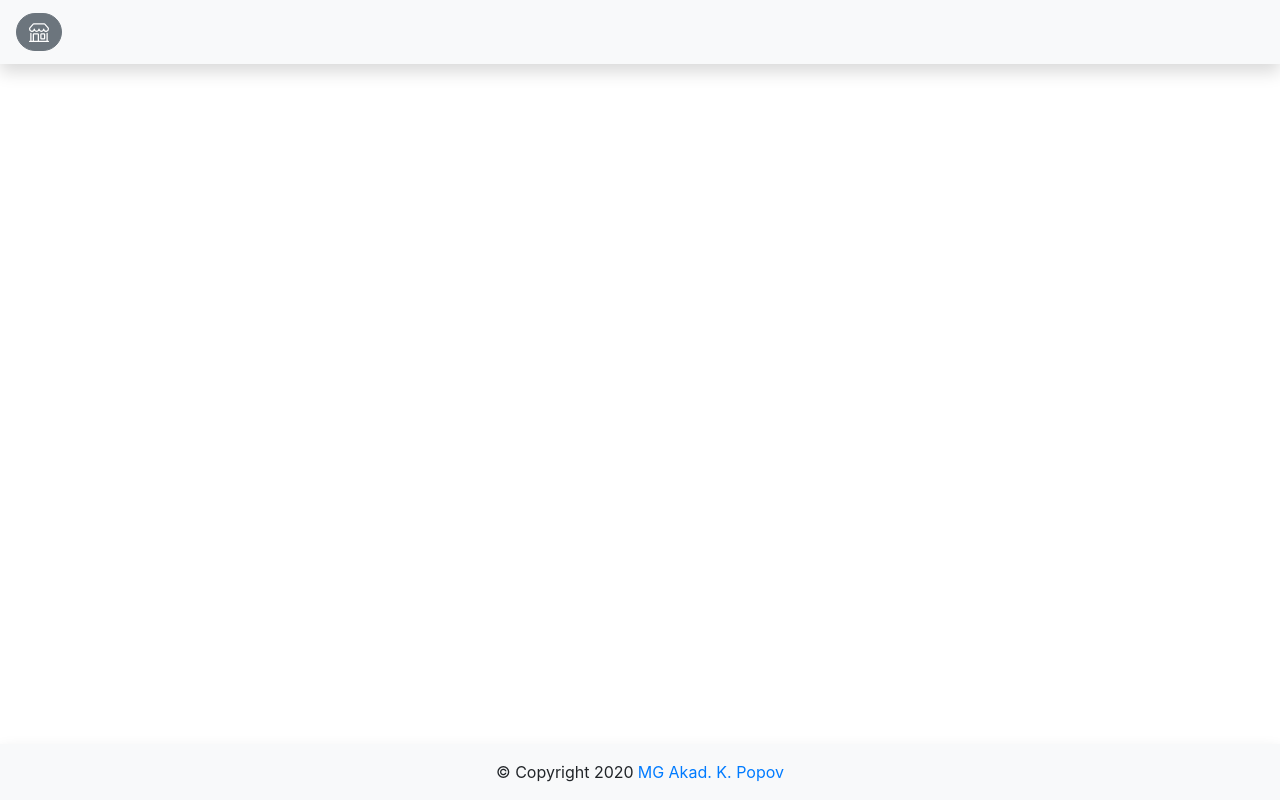
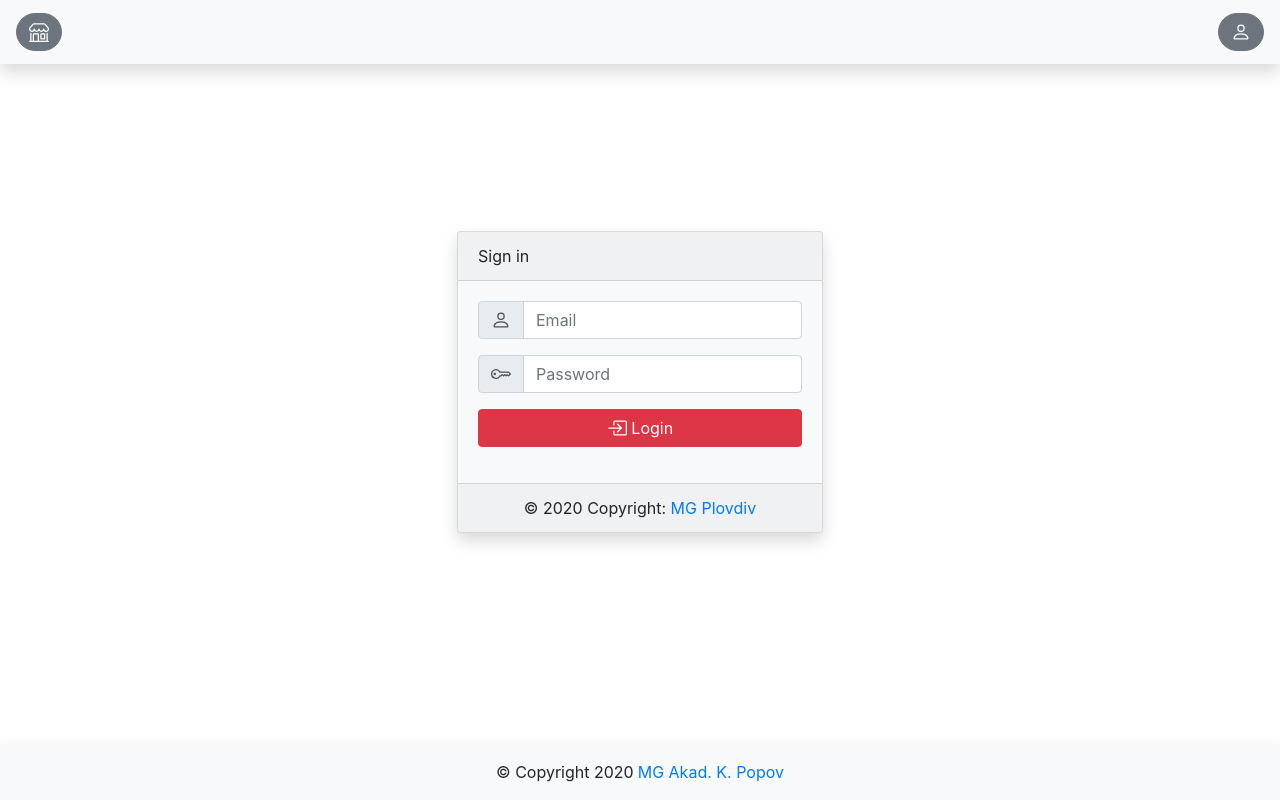
Before and after one commit to Tsynami/BorislavGegovStaj, a Vue app: page /login in a window 1280 px wide. Built offline with nearby package versions, Linux system fonts and the light colour scheme.

Commit message:
login and header

```diff
--- a/src/components/Header.vue
+++ b/src/components/Header.vue
@@ -9,7 +9,19 @@
         </b-navbar-brand>
       </b-nav>
       <b-nav class="ml-auto">
-
+      </b-nav>
+      <b-nav>
+        <b-button pill id="profile-btn">
+          <b-icon-person></b-icon-person>
+        </b-button>
+        <b-popover
+            target="profile-btn"
+            title="Profile"
+            triggers="focus"
+            placement="bottom"
+        >
+          <Profile></Profile>
+        </b-popover>
       </b-nav>
     </b-navbar>
   </header>
@@ -17,9 +29,11 @@
 
 <script>
 
+import Profile from "./Profile";
+
 export default {
   name: 'Header',
-  components: {},
+  components: {Profile},
   data: function () {
     return {};
   },
--- /dev/null
+++ b/src/components/Login.vue
@@ -0,0 +1,137 @@
+<template>
+  <BasicComponent :loading="isLoading">
+    <div class="container-fluid">
+      <div class="row justify-content-center" style="margin-top: 10%">
+        <b-card
+            header="Sign in"
+            style="width: 30%"
+            class="shadow"
+            bg-variant="light">
+          <b-form @submit.prevent="login">
+            <b-form-group>
+              <b-input-group>
+                <div class="input-group-prepend">
+                  <div class="input-group-text">
+                    <b-icon-person></b-icon-person>
+                  </div>
+                </div>
+                <b-form-input
+                    v-model="email"
+                    :state="$v.$dirty ? !$v.email.$error:null"
+                    placeholder="Email"></b-form-input>
+              </b-input-group>
+            </b-form-group>
+            <b-form-group>
+              <b-input-group>
+                <div class="input-group-prepend">
+                  <div class="input-group-text">
+                    <b-icon-key></b-icon-key>
+                  </div>
+                </div>
+                <b-form-input
+                    v-model="password"
+                    :state="$v.$dirty ? !$v.password.$error:null"
+                    type="password"
+                    placeholder="Password"></b-form-input>
+              </b-input-group>
+            </b-form-group>
+            <b-form-group>
+              <b-input-group>
+                <b-button type="submit" variant="danger" class="w-100">
+                  <b-icon-box-arrow-in-right></b-icon-box-arrow-in-right>
+                  Login
+                </b-button>
+              </b-input-group>
+            </b-form-group>
+          </b-form>
+          <template #footer>
+            <div class="footer-copyright text-center">© 2020 Copyright:
+              <a href="https://localhost:8080">MG Plovdiv</a>
+            </div>
+          </template>
+        </b-card>
+      </div>
+    </div>
+  </BasicComponent>
+</template>
+
+<script>
+import axios from "axios";
+import {config} from "@/config/config";
+import BasicComponent from "@/components/BasicComponent";
+import BaseMixin from "@/mixins/BaseMixin";
+import {saveJwt} from "@/utils/session_util"
+import {saveUser} from "@/utils/user_util";
+import {required, minLength, email} from 'vuelidate/lib/validators';
+
+export default {
+  name: 'Login',
+  components: {BasicComponent},
+  mixins: [BaseMixin],
+  props: {},
+  data: function () {
+    return {
+      email: "",
+      password: ""
+    };
+  },
+  validations: {
+    email: {
+      required,
+      minLength: minLength(4),
+      email
+    },
+    password: {
+      required,
+      minLength: minLength(4)
+    }
+  },
+  methods: {
+    login() {
+      this.$v.$touch()
+      if (this.$v.$invalid) {
+        return;
+      }
+      let me = this;
+      let url = config.serverUrl + "/auth/local";
+      this.isLoading = true;
+      const loginData = {identifier: this.email, password: this.password}
+      axios.post(url, loginData)
+          .then(function (response) {
+            let jwt = response.data.jwt;
+            let user = response.data.user;
+            saveJwt(jwt);
+            saveUser(user);
+            me.isLoading = false;
+            me.$router.push('/');
+          })
+          .catch(function (error) {
+            let errorMessage = (
+                error.response &&
+                error.response.data &&
+                error.response.data.data[0] &&
+                error.response.data.data[0].messages &&
+                error.response.data.data[0].messages[0].message
+            ) ?
+                (error.response.data.data[0].messages[0].message) :
+                "Error logging in";
+            me.isLoading = false;
+            me.showError(errorMessage);
+          })
+    }
+  }
+}
+</script>
+
+<!-- Add "scoped" attribute to limit CSS to this component only -->
+<style scoped>
+ul {
+  list-style-type: none;
+  padding: 0;
+}
+
+li {
+  display: inline-block;
+  margin: 0 10px;
+}
+</style>
--- /dev/null
+++ b/src/components/Profile.vue
@@ -0,0 +1,37 @@
+<template>
+  <div class="container">
+    <div class="row">
+      <div class="col-lg-4 font-weight-bold">User</div>
+      <div class="col-lg-8 text-right">username</div>
+    </div>
+    <div class="row">
+      <div class="col-lg-4 font-weight-bold">Email</div>
+      <div class="col-lg-8 text-right">email</div>
+    </div>
+    <hr class="my-4">
+    <div class="row">
+      <div class="col-lg-12">
+        <b-button variant="danger">
+          <b-icon-unlock></b-icon-unlock>
+        </b-button>
+      </div>
+    </div>
+  </div>
+</template>
+
+<script>
+
+export default {
+  name: 'Profile',
+  components: {},
+  data: function () {
+    return {};
+  },
+  methods: {},
+  mounted() {
+  }
+}
+</script>
+
+<style>
+</style>
--- a/src/components/Restaurants.vue
+++ b/src/components/Restaurants.vue
@@ -58,6 +58,8 @@ import BasicComponent from "./BasicComponent";
 import BaseMixin from "../mixins/BaseMixin";
 import {config} from "@/config/config";
 import axios from "axios";
+import {getJwt} from "../utils/session_util";
+import {getHeaders} from "../utils/axios_util";
 
 export default {
   name: 'Restaurants',
@@ -80,7 +82,9 @@ export default {
         url += '?name_contains=' + term;
       }
       this.isLoading = true;
-      axios.get(url)
+      const jwt = getJwt();
+      const axiosOptions = getHeaders(jwt);
+      axios.get(url, axiosOptions)
           .then(function (response) {
             me.restaurants = response.data;
             me.isLoading = false;
--- a/src/main.js
+++ b/src/main.js
@@ -7,6 +7,7 @@ import 'bootstrap/dist/css/bootstrap.css';
 import 'bootstrap-vue/dist/bootstrap-vue.css';
 import Restaurants from "./components/Restaurants";
 import Dishes from "./components/Dishes";
+import Login from "./components/Login";
 
 Vue.config.productionTip = false
 
@@ -16,6 +17,7 @@ Vue.use(BootstrapVue)
 Vue.use(IconsPlugin)
 
 const routes = [
+    {path: '/login', component: Login, name: 'Login'},
     {path: '', component: Restaurants, name: 'Restaurants'},
     {path: '/dishes/:id', component: Dishes, name: 'Dishes'}
 ];
@@ -25,6 +27,22 @@ const router = new VueRouter({
     routes: routes
 });
 
+router.beforeEach((to, from, next) => {
+    // if user is not logged in redirect to route /login
+    // if the user is in /login and is logged in redirect to /
+    // https://router.vuejs.org/guide/advanced/navigation-guards.html
+    console.log(to);
+    console.log(from);
+    console.log(next);
+    next();
+    // if(to.name!=='Login'){
+    //     next({name: 'Login'});
+    // }else{
+    //
+    // }
+
+})
+
 new Vue({
     router,
     render: h => h(App),
--- /dev/null
+++ b/src/utils/axios_util.js
@@ -0,0 +1,8 @@
+export function getHeaders(jwt) {
+    return {
+        headers: {
+            Authorization:
+                'Bearer ' + jwt
+        },
+    }
+}
```
